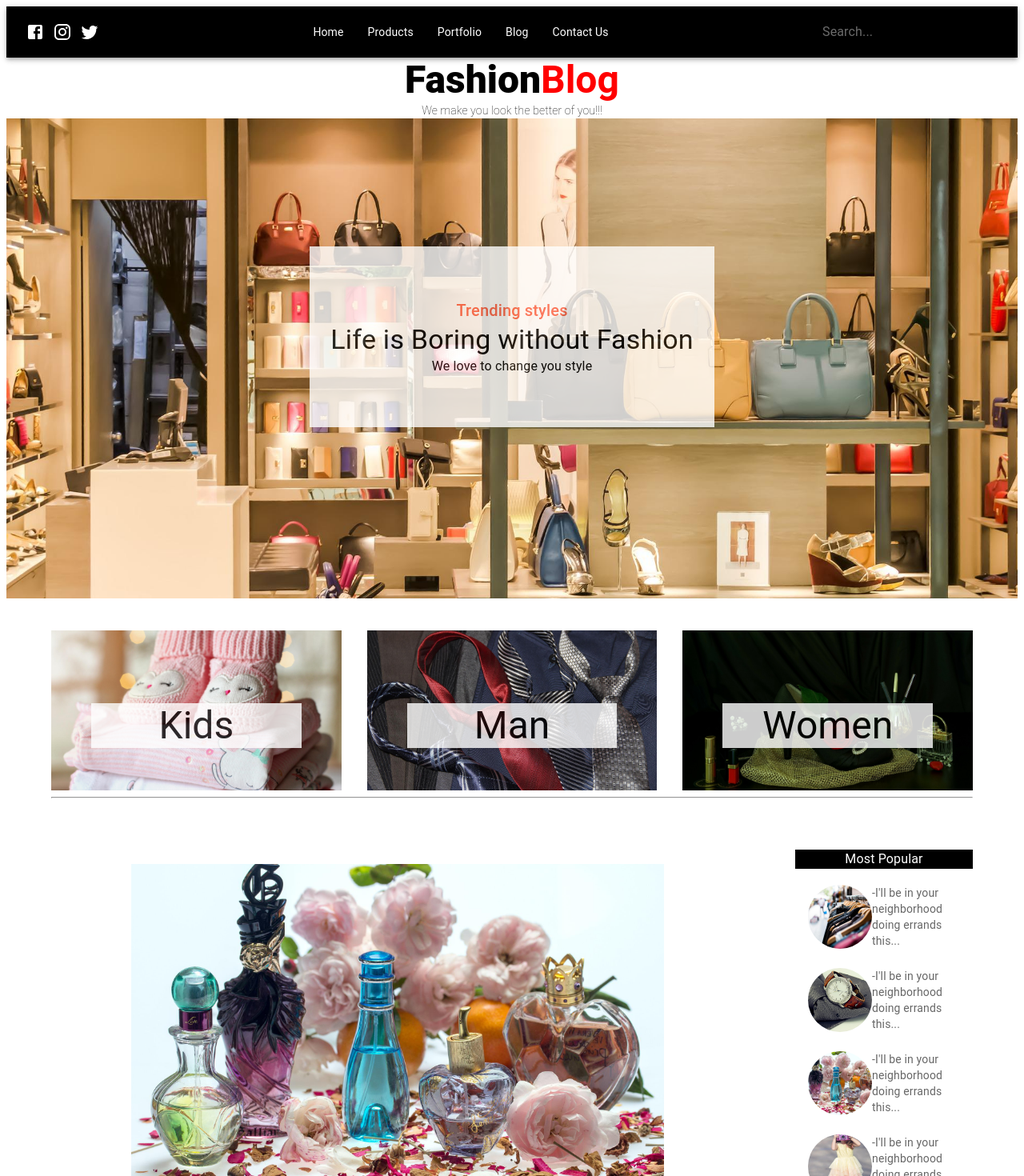
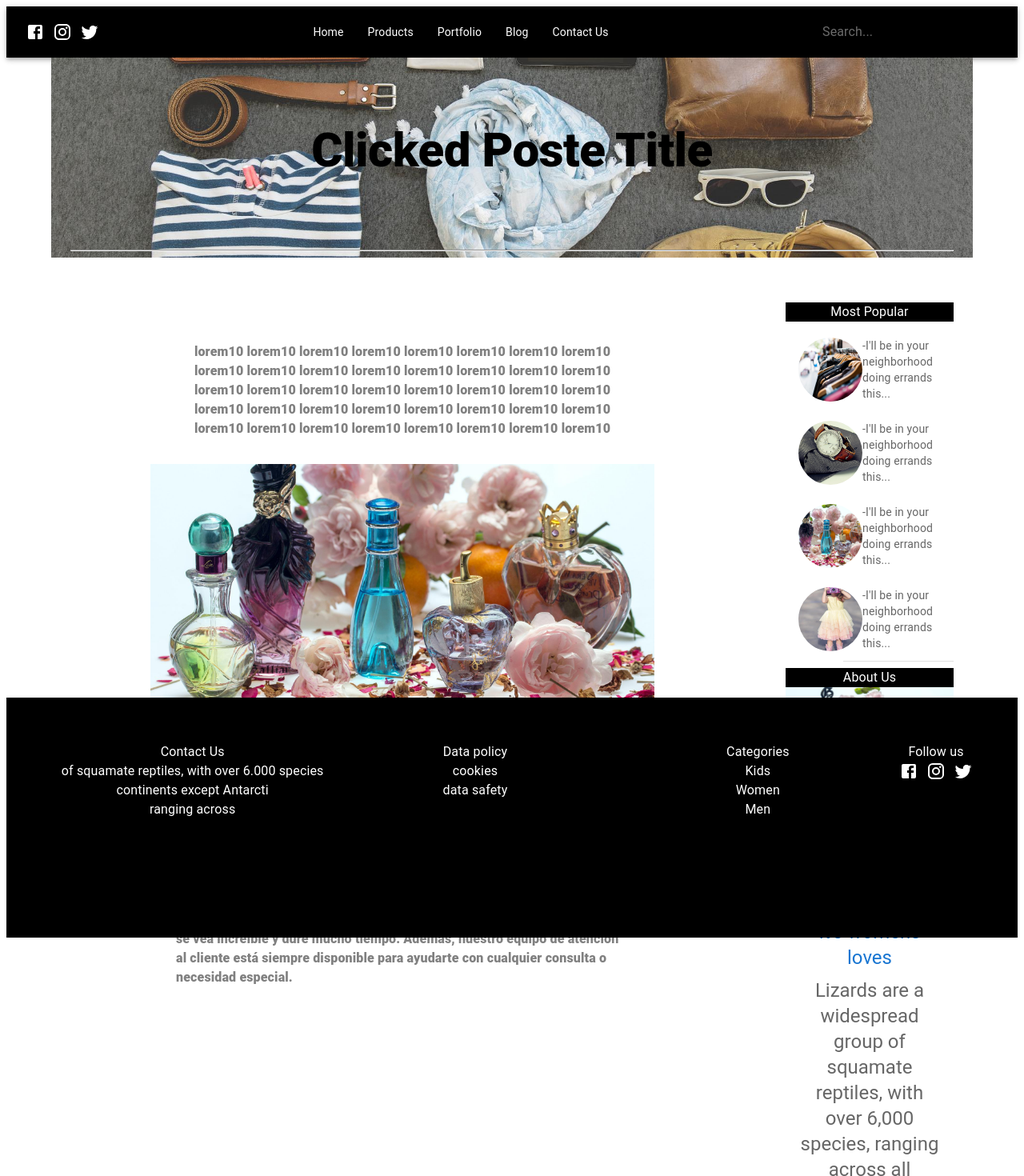
Before and after one commit to pablex72/react-mui-blog, a React (Create React App) app: page /details in a window 1280 px wide. Shown: the top 1470 px of the page at 80% size. Built offline with nearby package versions, Linux system fonts and the light colour scheme.

Commit message:
feat: adding detail component

```diff
--- a/package.json
+++ b/package.json
@@ -13,6 +13,7 @@
     "@testing-library/user-event": "^13.5.0",
     "react": "^18.3.1",
     "react-dom": "^18.3.1",
+    "react-router-dom": "^6.23.1",
     "react-scripts": "5.0.1",
     "web-vitals": "^2.1.4"
   },
--- a/src/App.js
+++ b/src/App.js
@@ -1,14 +1,31 @@
-
 import Navbar from "./components/navbar/Navbar";
 import Home from "./components/home/Home";
 import Footer from "./components/footer/Footer";
+import { BrowserRouter, Routes, Route } from "react-router-dom";
+import Details from "./components/details/Details";
+import { Box } from "@mui/material";
+
 function App() {
   return (
-    <>
+    <Box
+      sx={{
+        display: "flex",
+        flexDirection: "column",
+        minHeight: "100vh",
+      }}
+    >
       <Navbar />
-      <Home />
+      <BrowserRouter>
+
+        <Routes>
+
+          <Route path="/" element={<Home />} />
+          <Route path="/details" element={<Details />} />
+
+        </Routes>
+      </BrowserRouter>
       <Footer />
-    </>
+    </Box>
   );
 }
 
--- a/src/components/card/Card.js
+++ b/src/components/card/Card.js
@@ -1,9 +1,10 @@
-import { Box, CardContent, CardMedia, Typography } from '@mui/material'
-import React from 'react'
+import { Box, CardContent, CardMedia, Typography, Link } from "@mui/material";
+import React from "react";
 
-const Card = ({cardImage}) => {
+const Card = ({ cardImage }) => {
   return (
     <Box>
+      <Link href="/details" sx={{ textDecoration: "none" }}>
         <CardMedia
           component="img"
           height="100%"
@@ -20,29 +21,20 @@ const Card = ({cardImage}) => {
           >
             PERFUMES
           </Typography>
-            <Typography
-              gutterBottom
-              variant="h5"
-              align="center"
-              component="div"
-            >
+          <Typography gutterBottom variant="h5" align="center" component="div">
             Wearing this will make everyone love you
           </Typography>
-            <Typography
-              gutterBottom
-              variant="h5"
-              align="center"
-              component="div"
-            >
+          <Typography gutterBottom variant="h5" align="center" component="div">
             It's womens loves
           </Typography>
           <Typography variant="h5" align="center" color="text.secondary">
-              Lizards are a widespread group of squamate reptiles, with over
-              6,000 species, ranging across all continents except Antarctica
+            Lizards are a widespread group of squamate reptiles, with over 6,000
+            species, ranging across all continents except Antarctica
           </Typography>
         </CardContent>
+      </Link>
     </Box>
-  )
-}
+  );
+};
 
-export default Card
+export default Card;
--- /dev/null
+++ b/src/components/details/Details.js
@@ -0,0 +1,89 @@
+import { Box, CardMedia, Container, Stack, Typography } from "@mui/material";
+import React from "react";
+import detailsImage from "../../static/image5.jpg";
+import postImage from "../../static/image3.jpg";
+import Rightbar from "../rightbar/Rightbar";
+
+const Details = () => {
+  return (
+    <Container
+      sx={{ minHeight: "100vh", display: "flex", flexDirection: "column" }}
+    >
+      <Box
+        sx={{
+          background: `url(${detailsImage})`,
+          backgroundPosition: "center",
+          backgroundSize: "cover",
+          height: "250px",
+        }}
+      >
+        <Typography
+          align="center"
+          color={"black"}
+          variant="h2"
+          sx={{ fontWeight: 900, padding: 10 }}
+        >
+          Clicked Poste Title
+        </Typography>
+        <Container>
+          <hr />
+          <Stack
+            direction={{ xs: "column", md: "row" }}
+            spacing={{ xs: 1, sm: 2, md: 8 }}
+            mt={8}
+          >
+            <Box flex={3} sx={{ padding: "18px 100px 100px 100px" }}>
+              <Typography
+                m={4}
+                align="center"
+                color={"gray"}
+                variant="body1"
+                sx={{ fontWeight: 900 }}
+              >
+                lorem10 lorem10 lorem10 lorem10 lorem10 lorem10 lorem10 lorem10
+                lorem10 lorem10 lorem10 lorem10 lorem10 lorem10 lorem10 lorem10
+                lorem10 lorem10 lorem10 lorem10 lorem10 lorem10 lorem10 lorem10
+                lorem10 lorem10 lorem10 lorem10 lorem10 lorem10 lorem10 lorem10
+                lorem10 lorem10 lorem10 lorem10 lorem10 lorem10 lorem10 lorem10
+              </Typography>
+              <CardMedia
+                component="img"
+                height="300px"
+                image={postImage}
+                alt="green iguana"
+              />
+              <Typography align="center" variant="h4" mt={2}>
+                wait for it wait
+              </Typography>
+              <Typography
+                m={4}
+                color={"gray"}
+                variant="body1"
+                sx={{ fontWeight: 900 }}
+              >
+                La tienda en línea se distingue por su amplio catálogo de
+                estilos, colores y tamaños, asegurando que haya algo perfecto
+                para cada cliente. Ya sea que busques una polera para ti, para
+                un regalo especial, o para un evento de grupo, nuestras opciones
+                de personalización son infinitas. Puedes agregar tus propios
+                textos, gráficos, y fotos, o elegir entre nuestra variedad de
+                diseños artísticos preexistentes. En Poleras Únicas, nos
+                enorgullecemos de la calidad de nuestros productos. Utilizamos
+                técnicas de impresión de última generación y materiales de alta
+                calidad para garantizar que tu diseño se vea increíble y dure
+                mucho tiempo. Además, nuestro equipo de atención al cliente está
+                siempre disponible para ayudarte con cualquier consulta o
+                necesidad especial.
+              </Typography>
+            </Box>
+            <Box flex={1}>
+              <Rightbar />
+            </Box>
+          </Stack>
+        </Container>
+      </Box>
+    </Container>
+  );
+};
+
+export default Details;
--- /dev/null
+++ b/src/index.css
@@ -0,0 +1,16 @@
+/* index.css */
+html, body, #root {
+    height: 100%;
+    margin: 0;
+    padding: 0;
+  }
+
+  #root {
+    display: flex;
+    flex-direction: column;
+    min-height: 100vh;
+  }
+
+  main {
+    flex: 1;
+  }
```
Also changed, not shown: 1 other file (tests, documents, lock files or other folders). Lines whose indentation alone changed are shown as unchanged.
